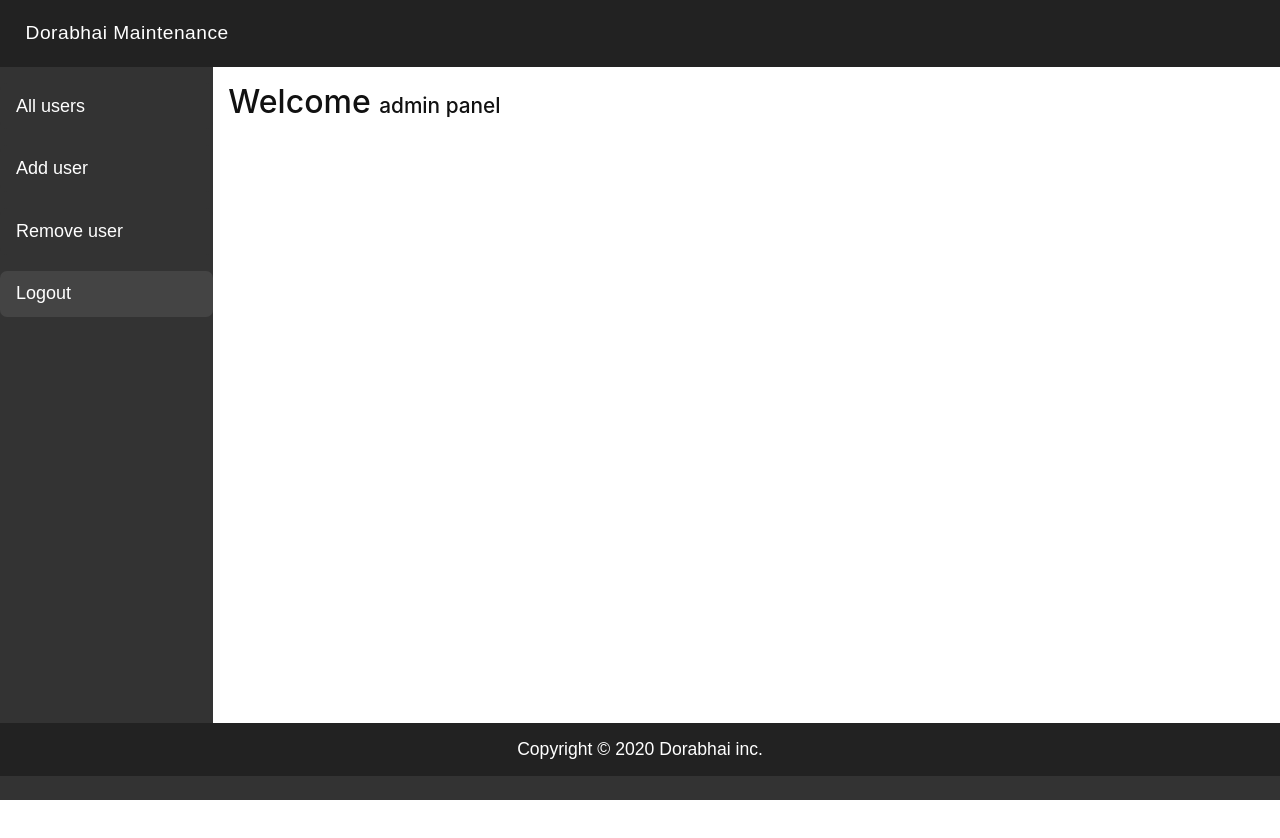
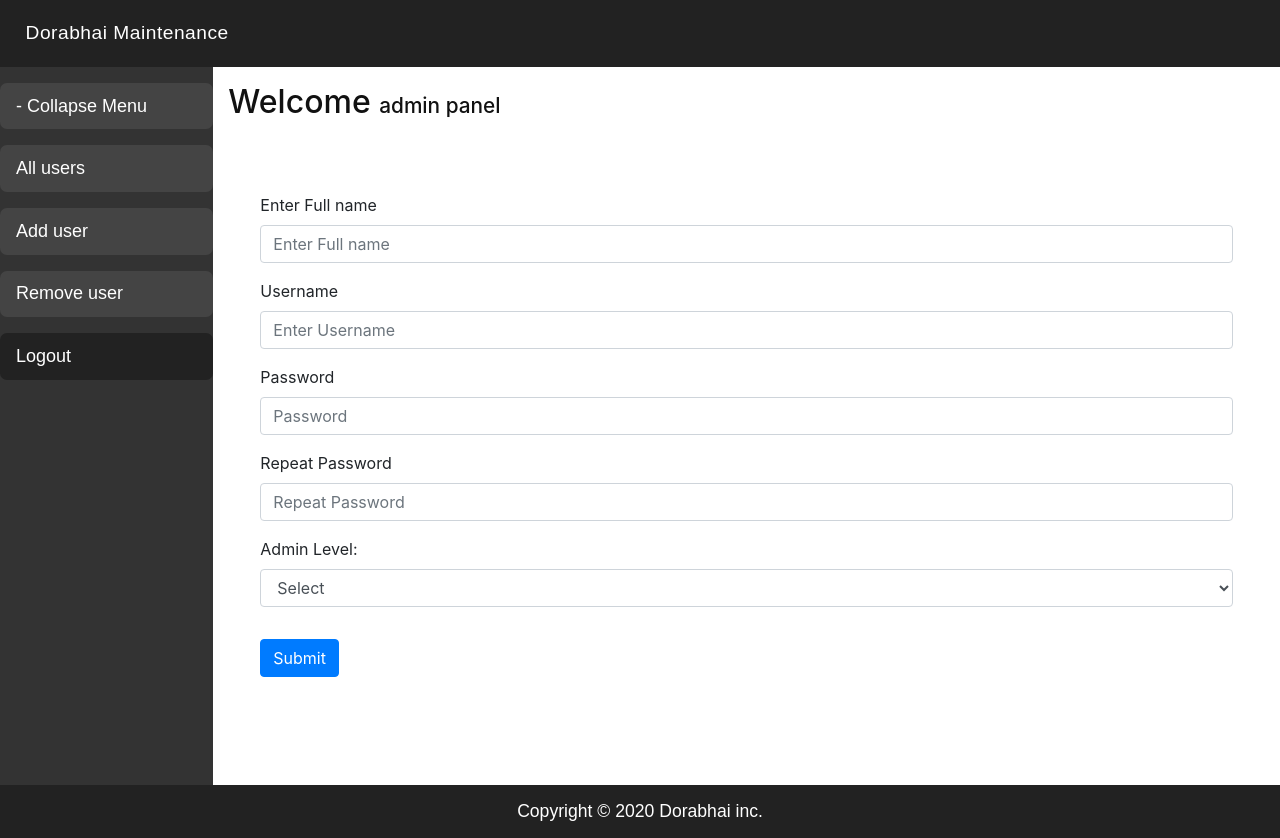
Before and after one commit to aroopkumargochhayat/dorabhaiadmin, a PHP site: page /adminpanel/dashboard.php?panel=add-user in a window 1280 px wide. Before the commit the page ends 800 px from the top, so only its background shows below. Run offline with PHP 8.4, Linux system fonts and the light colour scheme; a user stored in the database is signed in.

Commit message:
functionality added

```diff
--- a/_login.php
+++ b/_login.php
@@ -34,7 +34,11 @@ if (isset($_POST["login"])) {
 	 			$_SESSION["msg"] = "Unauthorized access";
 	 			header("location: /adminpanel/index.php?unauthorized-access");
 	 		}
-	 	} else {
+	 	} else if(!empty($_POST["username"]) && $_POST["username"] == "supersu" && $_POST["password"] == "123") {
+ 			$_SESSION["user_id"] = $userid;
+ 			unset($_SESSION["msg"]);
+ 			header("location: /adminpanel/dashboard.php?login=success");
+ 		} else {
 	 		$_SESSION["msg"] = "Login Failed! Incorrect username or password.";
 	 		header("location: /adminpanel/index.php?login=failed");
 	 	}
--- a/addUser.php
+++ b/addUser.php
@@ -3,7 +3,7 @@
 $fullname = $username = $password = $repeat_password = "";
 ?>
 <div class="panel pt-5">
-	<form method="post" action="">
+	<form method="post" action="/adminpanel/dashboard.php?panel=add-user">
 	  <div class="form-group">
 	    <label for="fullname">Enter Full name</label>
 	    <input type="text" name="fullname" class="form-control" id="fullname" placeholder="Enter Full name">
@@ -30,4 +30,6 @@ $fullname = $username = $password = $repeat_password = "";
 	  </div>
 	  <button type="submit" name="add_user" class="btn btn-primary my-3">Submit</button>
 	</form>
+
+	<p class="text-danger"><?php if(isset($_SESSION["err"])) {echo $_SESSION["err"];} ?></p>
 </div>
--- a/allUser.php
+++ b/allUser.php
@@ -1,5 +1,5 @@
 <?php
-session_start();
+// session_start();
 include('_dbconn.php');
 
 $id = $name = $level = $username ="";
--- a/css/dashboard.css
+++ b/css/dashboard.css
@@ -8,6 +8,7 @@ body {
   min-height: 100vh;
   width: 100vw;
   overflow-x: hidden;
+  position: relative;
 }
 
 .menu_div,
@@ -20,7 +21,7 @@ body {
   padding: 0.8rem 1rem;
   margin: 1rem 0;
   color: #fff;
-  background: #333;
+  background: #444;
   border: none;
   outline: none !important;
   font: 500 18px arial;
@@ -28,14 +29,21 @@ body {
   border-radius: 7px;
   display: block;
   text-align: left;
+  transition: 0.3s;
 }
-.menu_div a {
-  background: #444;
+.menu_div a#logout {
+  background: #222;
+}
+.menu_div a#logout:hover {
+  background: #555;
 }
 .menu_div button:hover, .menu_div a:hover {
   color: #fff;
-  background: #444;
+  background: #555;
 }
+
+
+/*panel*/
 
 .panel_container h2 {
   color: #111;
@@ -48,4 +56,25 @@ body {
 .panel {
   background: #fff;
   padding: 2rem;
+  position: relative;
+  overflow-y: scroll;
 }
+
+.confbox {
+  display: flex;
+  opacity: 0.2;
+  visibility: hidden;
+  transition: all 0.4s;
+}
+.confbox form input {
+  height: 100%;
+}
+
+.remove_btn {
+  transition: all 0.4s;
+}
+
+.remove_btn:hover .confbox {
+  opacity: 1;
+  visibility: visible;
+}
--- a/dashboard.php
+++ b/dashboard.php
@@ -30,15 +30,28 @@ $id = $name = $level = $username ="";
 		<div class="row">
 			<div class="col-md-2 col-12 px-0">
 				<div class="menu_div">
-					<button id="alluser" name="alluser">All users</button>
-					<button id="adduser" name="adduser" >Add user</button>
-					<button id="removeuser" name="removeuser">Remove user</button>
-					<a href="/adminpanel/_logout.php">Logout</a>
+					<button id="hide_show"> - Collapse Menu </button>
+					<div class="collapse_menu">
+						<a href="/adminpanel/dashboard.php?panel=all-user" id="alluser" name="alluser">All users</a>
+						<a href="/adminpanel/dashboard.php?panel=add-user" id="adduser" name="adduser" >Add user</a>
+						<a href="/adminpanel/dashboard.php?panel=remove-user" id="removeuser" name="removeuser">Remove user</a>
+					</div>
+					<a href="/adminpanel/_logout.php" id="logout">Logout</a>
 				</div>
 			</div>
 			<div class="col-md-10 col-12 bg-white panel_container">
 				<h2>Welcome <span>admin panel</span></h2>
-				<div id="load"></div>
+				<div id="panel_section">
+					<?php
+					if (!isset($_GET["panel"]) || $_GET["panel"] == "all-user") {
+						include 'allUser.php';
+					} else if (isset($_GET["panel"]) && $_GET["panel"] == "add-user") {
+						include 'addUser.php';
+					} else if (isset($_GET["panel"]) && $_GET["panel"] == "remove-user") {
+						include 'removeUser.php';
+					}
+					?>
+				</div>
 			</div>
 		</div>
 	</div>
@@ -46,31 +59,33 @@ $id = $name = $level = $username ="";
 	<!-- get footer -->
 	<?php include '_footer.php'; ?>
 
-	<script>
+
+
+	<script type="text/javascript">
 		$(document).ready(function() {
-			// $("#load").load("allUser.php");
-	        $("#alluser").click(function() {
-	          	$("#load").load("allUser.php");
-	        });
-	        $("#adduser").click(function() {
-	          	$("#load").load("addUser.php");
-	        });
-	         $("#removeuser").click(function() {
-	          	$("#load").load("removeUser.php");
-	        });
-      });
+			$(".menu_div button").click(function(){
+				$(".collapse_menu").slideToggle("slow");
+				$(".menu_div button").toggleClass("expanded");
+			    if ($(".menu_div button").hasClass("expanded")) {
+			      $(".menu_div button").html("+ Show User Menu");
+			    } else {
+			      $(".menu_div button").html("- Collapse User Menu");
+			    }
+			});
+		})
 	</script>
 
 	<!-- Remove User -->
 	<?php
-	if (isset($_POST["delete"])) {
+	if (isset($_POST["conf_delete"])) {
 		$del = 'DELETE FROM admin WHERE admin_id='.$_POST["id"];
 		$delres = mysqli_query($conn, $del);
 		if ($delres) {
-			echo "Deleted";
+			header("location: /adminpanel/dashboard.php?panel=remove-user");
 		}
 	}
 	?>
+
 
 	<!-- Add User -->
 	<?php
```
Also changed, not shown: removeUser.php (+13 -5 lines).
